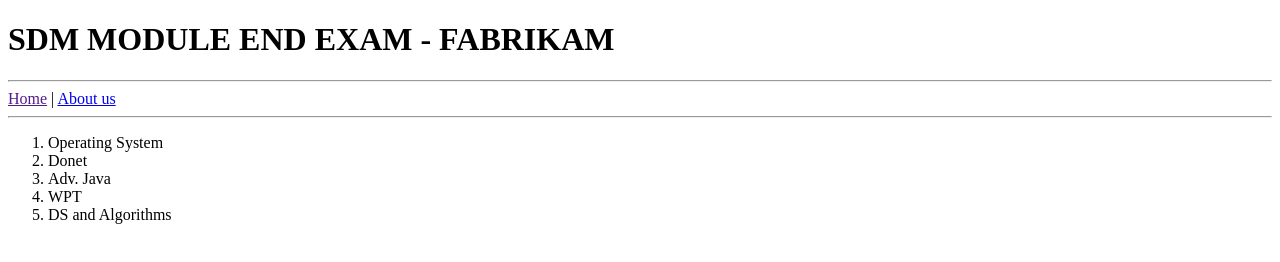
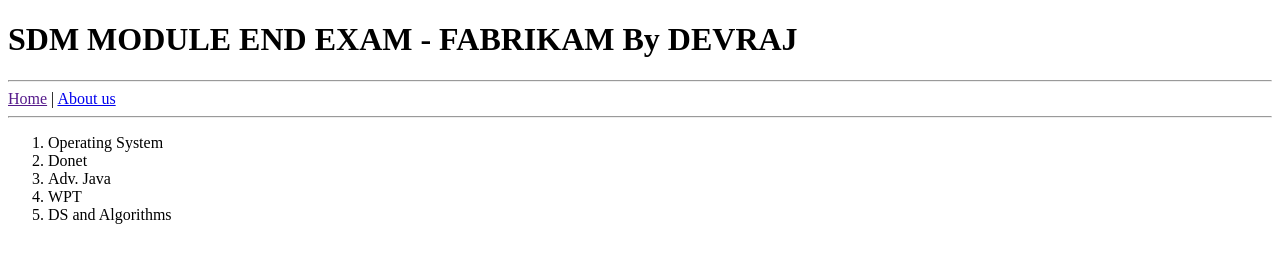
Before and after one commit to devrajphasale/Fabrikam, a website: page public/index.html in a window 1280 px wide. Drawn offline with Linux system fonts and the light colour scheme.

Commit message:
Update index.html

```diff
--- a/public/index.html
+++ b/public/index.html
@@ -4,7 +4,7 @@
         <title>My Custom HTML App</title>
     </head>
     <body>
-        <h1>SDM MODULE END EXAM - FABRIKAM </h1>
+        <h1>SDM MODULE END EXAM - FABRIKAM By DEVRAJ</h1>
         <hr/>
         <a href="">Home</a> | <a href="/aboutus.html">About us </a>
         <hr/>
```
